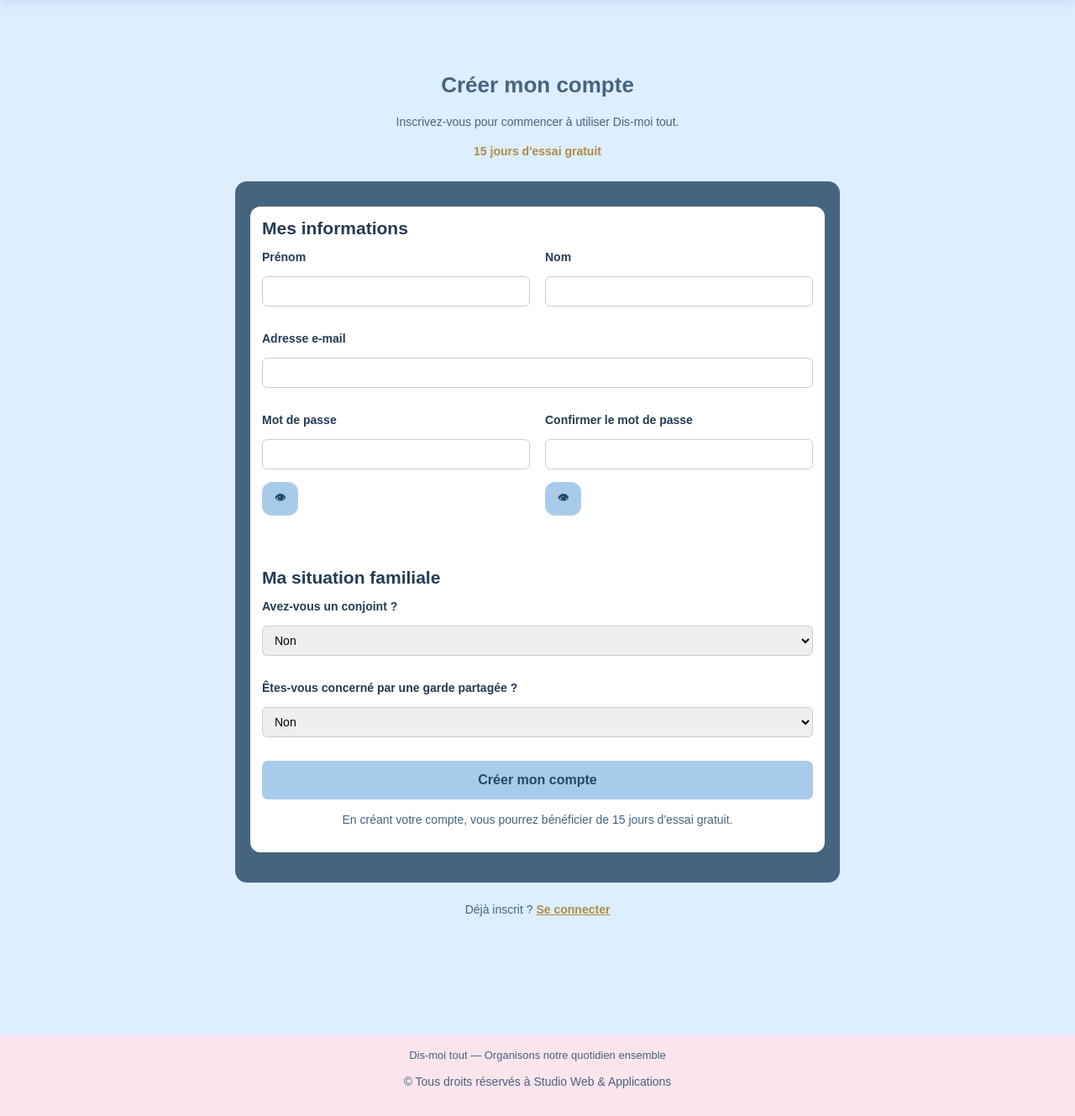
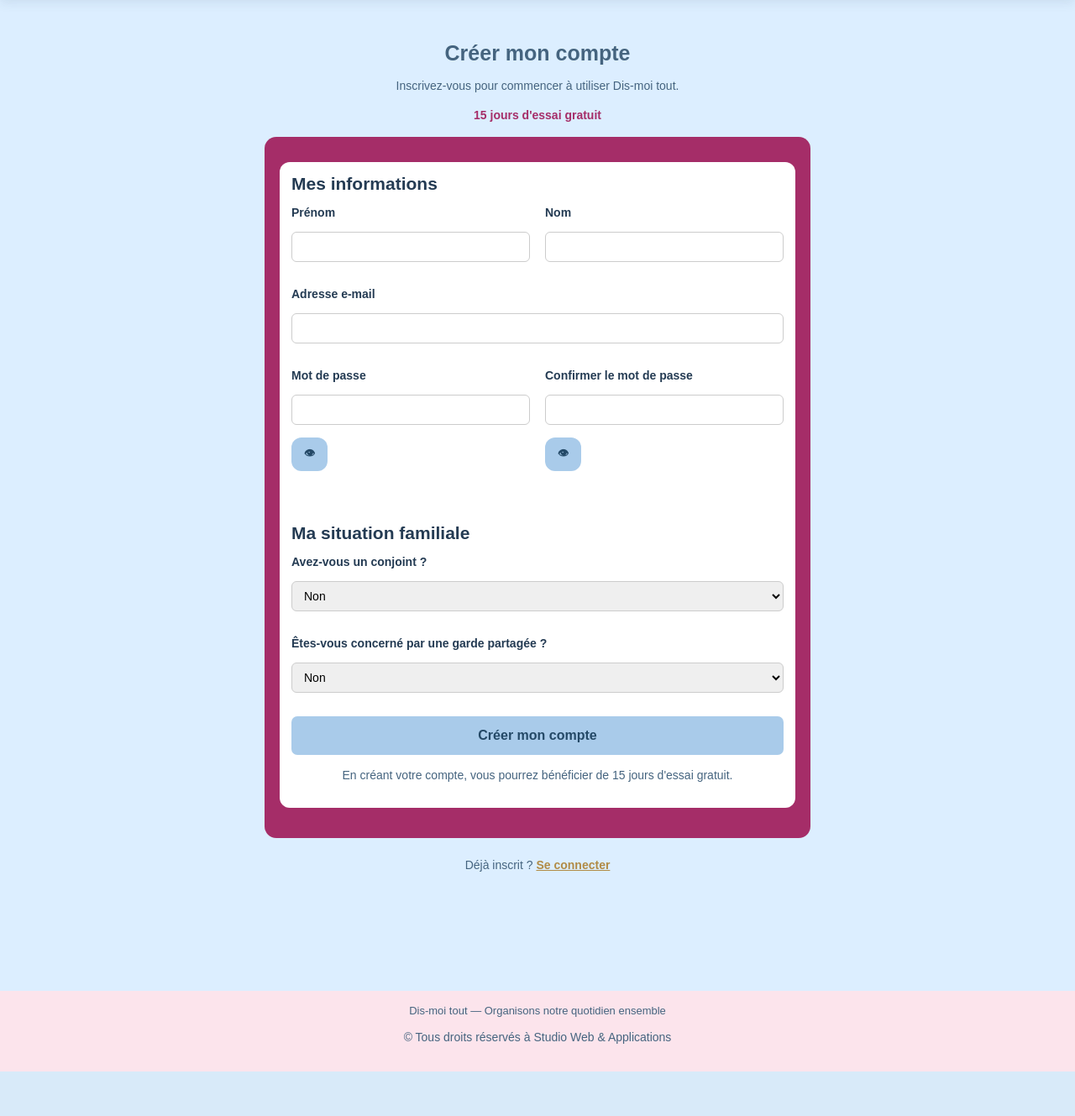
Before and after one commit to MSEDIT-1304/Dis-moi-tout, a Flask app: page /register in a window 1280 px wide. Shown: the part 145-1474 px from the top of the page at 84% size. After the commit the page ends 1421 px from the top, so only its background shows below. Run offline with Flask 3, Linux system fonts and the light colour scheme.

Commit message:
Update register.html

```diff
--- a/templates/register.html
+++ b/templates/register.html
@@ -111,25 +111,34 @@
 
 <style>
 .register-page {
-    max-width: 750px;
+    max-width: 680px;
     margin: 0 auto;
-    padding: 25px 15px;
+    padding: 5px 15px 25px;
+}
+.register-header {
+    text-align: center;
+    margin-top: 0;
+    margin-bottom: 15px;
 }
 
-.register-header {
-    text-align: center;
-    margin-bottom: 25px;
+.register-header h1 {
+    font-size: 25px;
+    margin-top: 0;
+    margin-bottom: 8px;
 }
 
 .register-trial {
-    color: #b18b45;
+    color: #A52D68 !important;
     font-weight: bold;
+    margin-top: 12px;
 }
 
 .register-card {
-    background: var(--bleu-fonce, #17324d);
+    box-sizing: border-box;
+    width: 100%;
+    background: #A52D68 !important;
     color: white;
-    padding: 30px;
+    padding: 20px;
     border-radius: 12px;
 }
 
```
